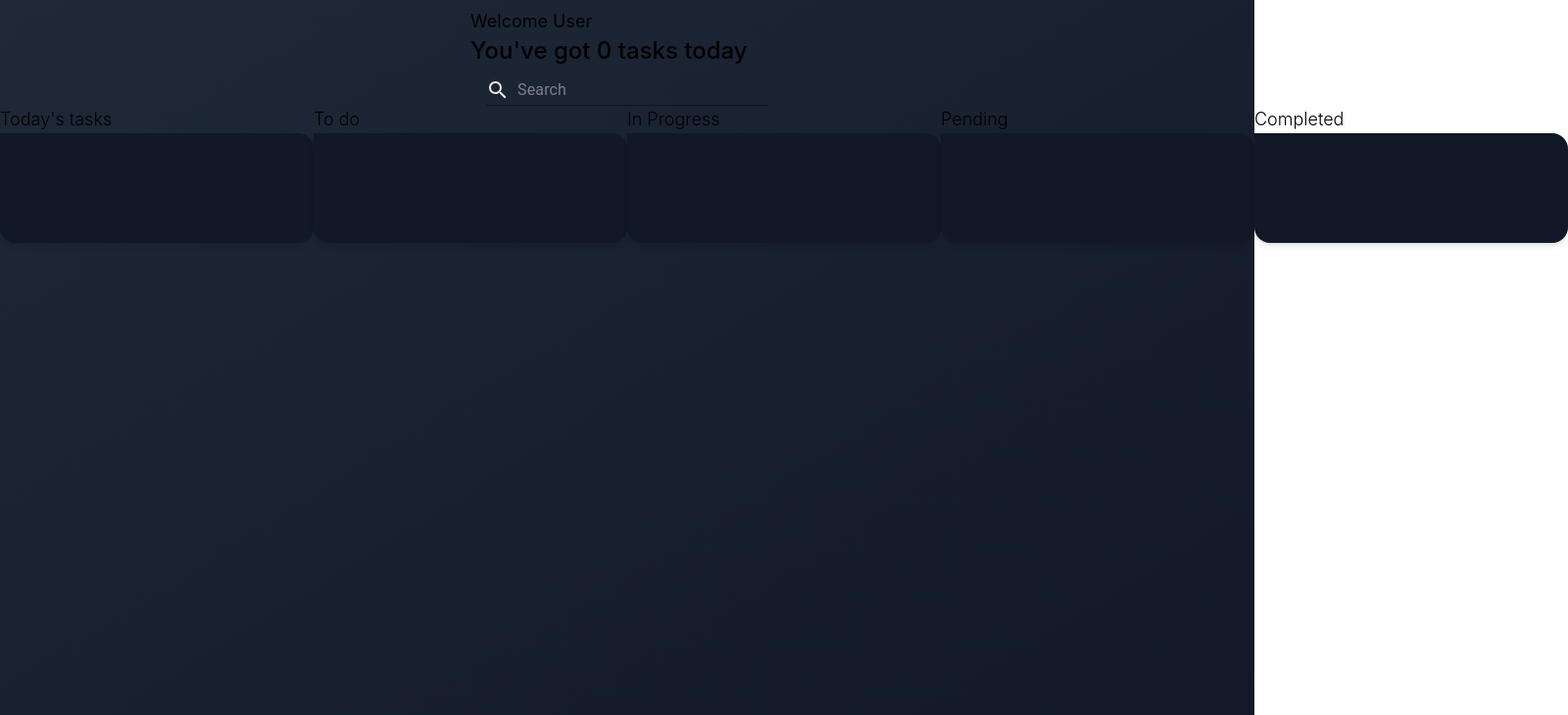
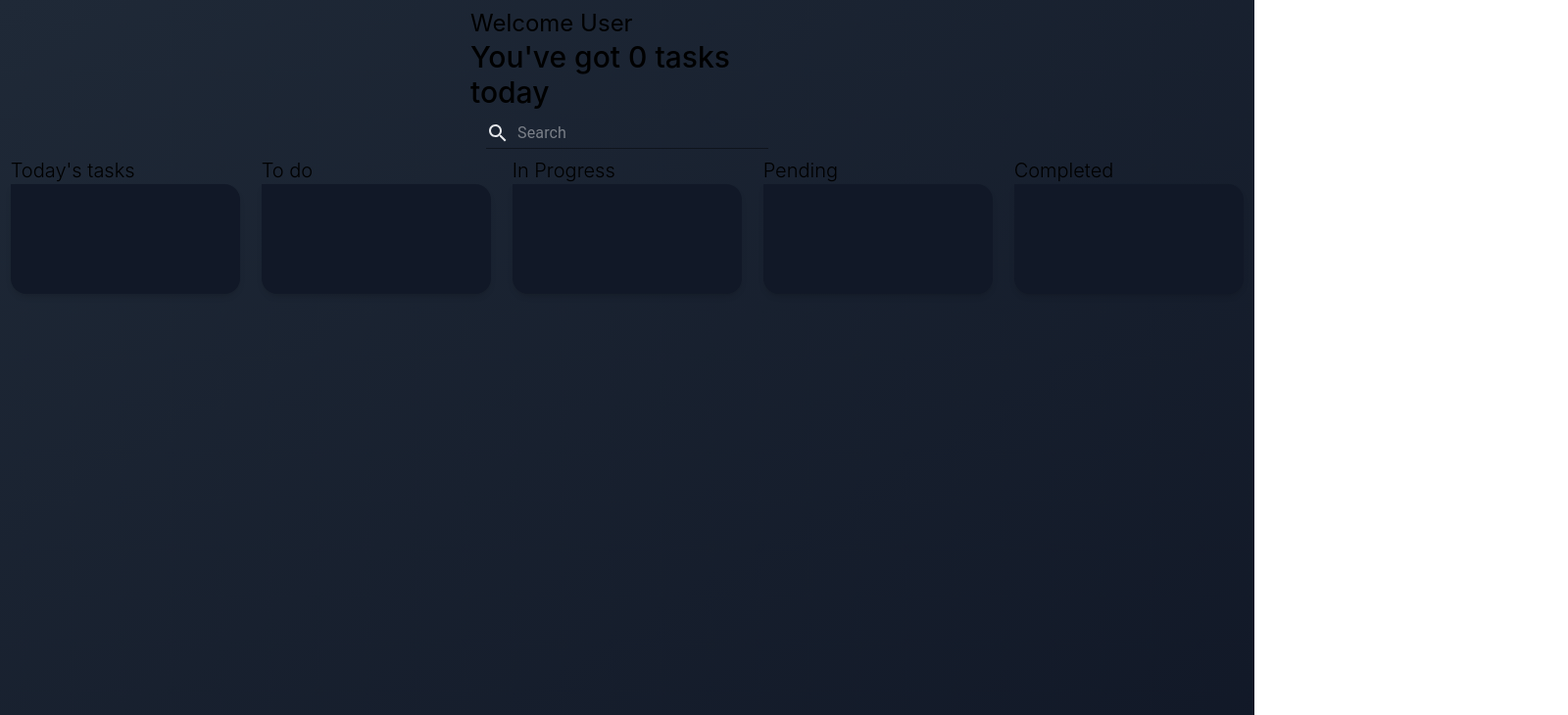
Before and after one commit to aneiqu/advanced-todo, a React (Vite) app: page / in a window 1280 px wide. Shown: the top 730 px of the page at 98% size, 1600 px wide, since content can reach past the window. Built offline with nearby package versions, Linux system fonts and the light colour scheme.

Commit message:
Few style changes, few improvements

```diff
--- a/src/App.jsx
+++ b/src/App.jsx
@@ -9,10 +9,12 @@ const Categories = getCategories();
 function App() {
   return (
     <>
-      <div className='flex flex-col items-center'>
+      <div className='flex flex-col w-screen items-center'>
         <Welcome />
         <SearchBar />
-        <div className='flex w-80 lg:w-screen overflow-auto'>{Categories}</div>
+        <div className='flex w-11/12 lg:w-screen overflow-auto'>
+          {Categories}
+        </div>
         <Statuses />
         <CreateTask />
       </div>
--- a/src/components/ui/newTask/todosCreator/index.jsx
+++ b/src/components/ui/newTask/todosCreator/index.jsx
@@ -1,7 +1,7 @@
 import { useState } from "react";
 import possibleColors from "../../../../data/colors";
 import { getCategories } from "../../../../services/Data/Category";
-export default function Index() {
+export default function Index({ setData }) {
   const [taskCategory, setTaskCategory] = useState("");
   const [selectedColor, setSelectedColor] = useState("-1");
   const [taskContent, setTaskContent] = useState("");
@@ -22,24 +22,45 @@ export default function Index() {
       const colorName =
         el.split("-")[1][0].toUpperCase() + el.split("-")[1].slice(1);
       return (
-        <option key={i} value={i} className={el}>
+        <option key={i} value={i} className={`${el} text-black`}>
           {colorName}
         </option>
       );
     });
+  const handleContentChange = (e) => {
+    setData((prev) => ({
+      ...prev,
+      taskContent: e,
+    }));
+  };
+  const hanldeCategoryChange = (e) => {
+    setData((prev) => ({
+      ...prev,
+      taskCategory: e.target[e.target.value].textContent,
+    }));
+  };
+  const handleColorChange = (e) => {
+    setSelectedColor(e.target.value);
 
-  function hanldeCategoryChange(e) {
-    setTaskCategory(e.target.value);
-  }
-  function handleColorChange(e) {
-    setSelectedColor(e.target.value);
-  }
+    setData((prev) => ({
+      ...prev,
+      taskColor: e.target[parseInt(e.target.value) + 1].textContent,
+    }));
+  };
+  const handleDateChange = (e) => {
+    setData((prev) => ({
+      ...prev,
+      taskDate: e,
+    }));
+  };
+
   return (
     <div className='flex flex-col w-screen  items-center justify-center '>
       <input
         type='text'
         className='my-4 w-80 h-10 focus:outline-none focus:scale-y-110 focus:scale-x-110 transition-all pl-1 focus:my-2 text-lg rounded-lg bg-transparent border-dashed border-primary-500 border-[1px]'
         placeholder='Task'
+        onChange={(e) => handleContentChange(e.target.value)}
       ></input>
       <div className='flex flex-col'>
         <span className='-mb-2'>Category:</span>
@@ -48,7 +69,6 @@ export default function Index() {
           className='my-4 w-80 h-10 focus:outline-none focus:scale-y-110 focus:scale-x-110 transition-all pl-1 focus:my-2 text-lg rounded-lg bg-transparent border-dashed border-primary-500 border-[1px]'
           name='colors'
           onChange={hanldeCategoryChange}
-          value={taskCategory}
         >
           {groupOptions ? (
             groupOptions
@@ -61,6 +81,7 @@ export default function Index() {
         type='date'
         className='my-4 w-80 h-10 focus:outline-none focus:scale-y-110 focus:scale-x-110 transition-all pl-1 focus:my-2 text-lg rounded-lg bg-transparent border-dashed border-primary-500 border-[1px]'
         placeholder='Task'
+        onChange={(e) => handleDateChange(e.target.value)}
       ></input>
       <div className='flex flex-col'>
         <span className='-mb-2'>Color:</span>
@@ -70,7 +91,9 @@ export default function Index() {
           onChange={handleColorChange}
           value={selectedColor}
         >
-          <option value={-1}>None</option>
+          <option value={-1} className='text-black'>
+            None
+          </option>
           {colorOptions}
         </select>
         <span className='-mt-2'>This color will override group color!</span>
--- a/src/components/ui/taskStatus/Completed/index.jsx
+++ b/src/components/ui/taskStatus/Completed/index.jsx
@@ -4,9 +4,9 @@ export default function Index() {
   const todos = getTodos("Completed");
 
   return (
-    <div>
-      <span>Completed</span>
-      <div className='transition-all duration-300 bg-primary-900 w-80 h-28 rounded-2xl rounded-tl-none shadow-md hover:h-96 overflow-auto'>
+    <div className='flex flex-col items-center w-full mt-2'>
+      <span className='w-11/12 text-xl'>Completed</span>
+      <div className='transition-all duration-300 bg-primary-900 w-11/12 h-28 rounded-2xl rounded-tl-none shadow-md hover:h-96 overflow-auto'>
         {todos}
       </div>
     </div>
--- a/src/components/ui/taskStatus/InProgress/index.jsx
+++ b/src/components/ui/taskStatus/InProgress/index.jsx
@@ -4,9 +4,9 @@ export default function Index() {
   const todos = getTodos("In progress");
 
   return (
-    <div>
-      <span>In Progress</span>
-      <div className='transition-all duration-300 bg-primary-900 w-80 h-28 rounded-2xl rounded-tl-none shadow-md hover:h-96 overflow-auto'>
+    <div className='flex flex-col items-center w-full mt-2'>
+      <span className='w-11/12 text-xl'>In Progress</span>
+      <div className='transition-all duration-300 bg-primary-900 w-11/12 h-28 rounded-2xl rounded-tl-none shadow-md hover:h-96 overflow-auto'>
         {todos}
       </div>
     </div>
--- a/src/components/ui/taskStatus/Pending/index.jsx
+++ b/src/components/ui/taskStatus/Pending/index.jsx
@@ -3,9 +3,9 @@ import { getTodos } from "../../../../services/Data/Todos";
 export default function Index() {
   const todos = getTodos("Pending");
   return (
-    <div>
-      <span>Pending</span>
-      <div className='transition-all duration-300 bg-primary-900 w-80 h-28 rounded-2xl rounded-tl-none shadow-md hover:h-96 overflow-auto'>
+    <div className='flex flex-col items-center w-full mt-2'>
+      <span className='w-11/12 text-xl'>Pending</span>
+      <div className='transition-all duration-300 bg-primary-900 w-11/12 h-28 rounded-2xl rounded-tl-none shadow-md hover:h-96 overflow-auto'>
         {todos}
       </div>
     </div>
--- a/src/components/ui/taskStatus/ToDo/index.jsx
+++ b/src/components/ui/taskStatus/ToDo/index.jsx
@@ -3,9 +3,9 @@ export default function Index() {
   const todos = getTodos("To do");
 
   return (
-    <div>
-      <span>To do</span>
-      <div className='transition-all duration-300 bg-primary-900 w-80 h-28 rounded-2xl rounded-tl-none shadow-md hover:h-96 overflow-auto'>
+    <div className='flex flex-col items-center w-full mt-2'>
+      <span className='w-11/12 text-xl'>To do</span>
+      <div className='transition-all duration-300 bg-primary-900 w-11/12 h-28 rounded-2xl rounded-tl-none shadow-md hover:h-96 overflow-auto'>
         {todos}
       </div>
     </div>
--- a/src/components/ui/taskStatus/Today/index.jsx
+++ b/src/components/ui/taskStatus/Today/index.jsx
@@ -8,14 +8,15 @@ export default function Index() {
       new Date().getDate(),
       new Date().getMonth() + 1,
       new Date().getFullYear(),
-    ].join(".");
+    ].join("-");
 
     return el.props.date === todaysDate;
   });
+
   return (
-    <div>
-      <span>Today&apos;s tasks</span>
-      <div className='transition-all duration-300 bg-primary-900 w-80 h-28 rounded-2xl rounded-tl-none shadow-md hover:h-96 overflow-auto'>
+    <div className='flex flex-col items-center w-full mt-2'>
+      <span className='w-11/12 text-xl'>Today&apos;s tasks</span>
+      <div className='transition-all duration-300 bg-primary-900 w-11/12 h-28 rounded-2xl rounded-tl-none shadow-md hover:h-96 overflow-auto'>
         {todayTodos}
       </div>
     </div>
--- a/src/components/ui/taskStatus/index.jsx
+++ b/src/components/ui/taskStatus/index.jsx
@@ -6,7 +6,7 @@ import { default as Todays } from "./Today";
 
 export default function Index() {
   return (
-    <div className='flex flex-col lg:flex-row lg:w-screen justify-around text-lg font-light'>
+    <div className='flex flex-col items-center lg:flex-row w-screen lg:w-screen justify-around text-lg font-light'>
       <Todays />
       <ToDo />
       <InProgress />
--- a/src/components/ui/todoItem/index.jsx
+++ b/src/components/ui/todoItem/index.jsx
@@ -9,18 +9,19 @@ export default function index({ content, color }) {
 
   return (
     <>
-      <div className='w-full h-10 p-3 flex items-center justify-between'>
-        <div className={`h-5 w-5 rounded-full mr-2 bg-${color}-500`} />
-        <span className='w-full whitespace-nowrap text-ellipsis overflow-hidden'>
+      <div className='w-full h-12 p-3 flex items-center justify-between'>
+        <div className={`h-6 w-7 rounded-full mr-2 bg-${color}-500`} />
+        <span className='w-full text-xl whitespace-nowrap text-ellipsis overflow-hidden'>
           {content}
         </span>
-        <div className='group'>
-          <MoreVertIcon className='group-active:scale-125' />
+        <div className='group w-10'>
+          <MoreVertIcon fontSize='large' className=' group-active:scale-110' />
           <div
-            className='absolute right-16 h-8 w-20 bg-primary-700 rounded-md rounded-tr-none hidden group-hover:block'
+            className='absolute right-12 h-10 w-24 bg-primary-700 rounded-md rounded-tr-none lg:rounded-tl-none hidden lg:right-auto lg:rounded-tr-md lg:ml-6 group-hover:block'
+            // className='absolute right-12 h-10 w-24 bg-primary-700 rounded-md rounded-tr-none hidden group-hover:block'
             onClick={(e) => handleMenuOpen(e)}
           >
-            <span className='h-full flex  items-center justify-around'>
+            <span className='h-full flex  items-center justify-around text-lg'>
               Edit
               <EditIcon />
             </span>
--- a/src/components/ui/welcomeBox/index.jsx
+++ b/src/components/ui/welcomeBox/index.jsx
@@ -7,15 +7,15 @@ export default function Index() {
       new Date().getDate(),
       new Date().getMonth() + 1,
       new Date().getFullYear(),
-    ].join(".");
+    ].join("-");
 
     return el.date === todaysDate;
   });
 
   return (
     <div className='flex flex-col w-80 py-2'>
-      <h1 className='text-lg font-ligh'>Welcome User</h1>
-      <h1 className='text-2xl font-medium'>
+      <h1 className='text-2xl font-ligh'>Welcome User</h1>
+      <h1 className='text-3xl font-medium'>
         You&apos;ve got
         {todayTodos.length === 1
           ? ` ${todayTodos.length} task `
--- a/src/data/colors.jsx
+++ b/src/data/colors.jsx
@@ -8,6 +8,7 @@ const possibleColors = [
   "bg-orange-500",
   "bg-cyan-500",
   "bg-gray-500",
+  "bg-white-500",
   "text-red-500",
   "text-green-500",
   "text-blue-500",
```
Also changed, not shown: src/components/ui/newTask/index.jsx (+58 -24 lines).
